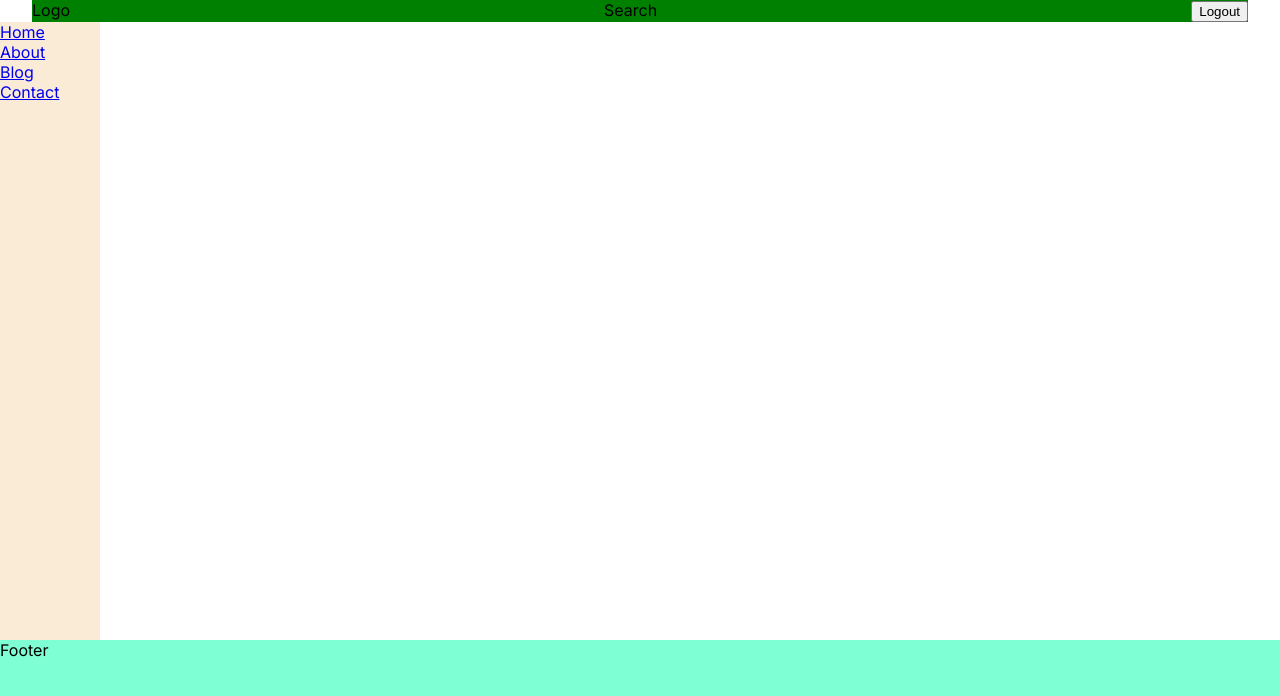
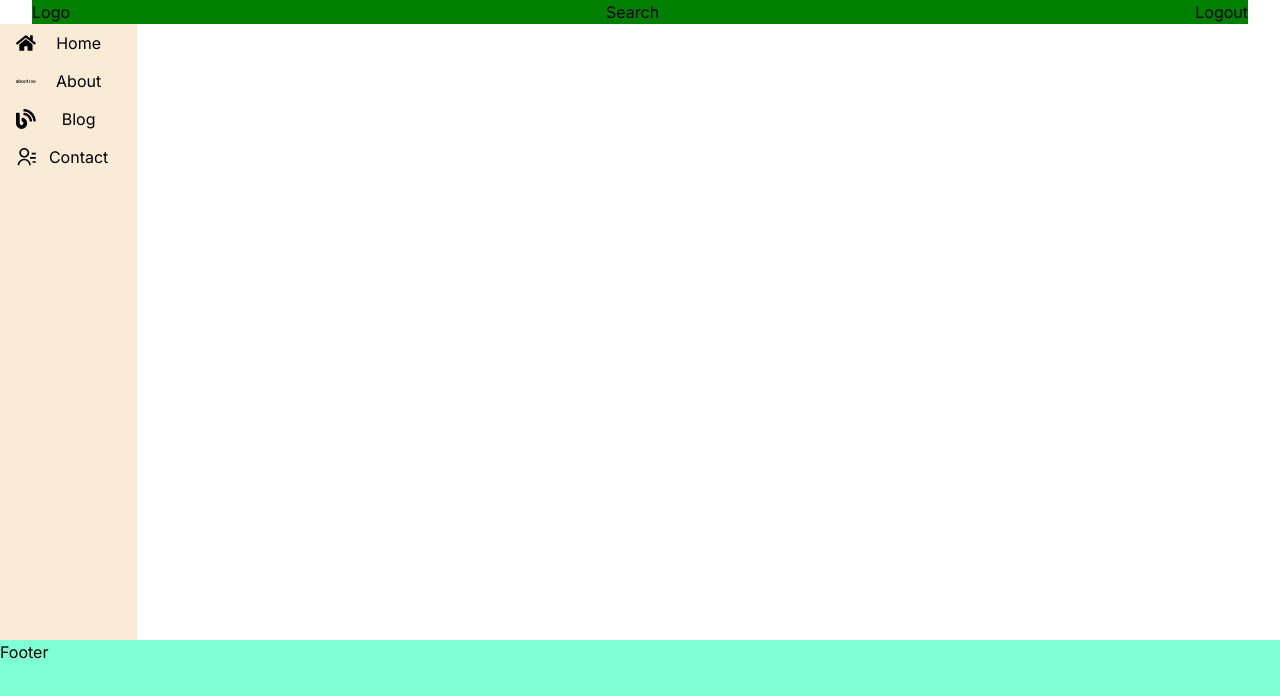
Before and after one commit to linhdatran3/nextjs-14, a Next.js app: page / in a window 1280 px wide. Shown: the top 696 px of the page. Built offline with nearby package versions, Linux system fonts and the light colour scheme.

Commit message:
Add tailwind, add clsx, improve sidebar with icon

```diff
--- a/app/components/navbar/links/index.tsx
+++ b/app/components/navbar/links/index.tsx
@@ -3,15 +3,25 @@ import Link from "next/link";
 import { type IRoute } from "@/utils";
 import { usePathname } from "next/navigation";
 import styles from "./navLink.module.css";
+import { FaFaceDizzy } from "react-icons/fa6";
+import { clsx } from "clsx";
 
 const NavLinkItem = ({ item }: { item: IRoute }) => {
   const pathName = usePathname();
+  const Icon = item.icon ?? FaFaceDizzy;
   return (
     <Link
       href={item.path}
-            className={pathName === item.title ? styles.active : ""}
+      className={clsx(
+        "flex items-center align-middle lg:pl-3 sm:px-3 m-1",
+        pathName === item.title ? styles.active : ""
+      )}
     >
+      <Icon className="text-xl lg:text-3xl" />
+
+      <div className="hidden md:flex mx-2 justify-center w-full">
         {item.title}
+      </div>
     </Link>
   );
 };
--- a/app/components/navbar/navbar.module.css
+++ b/app/components/navbar/navbar.module.css
@@ -2,7 +2,6 @@
   display: flex;
   flex-direction: column;
   max-width: 140px;
-    min-width: 100px;
   background-color: antiquewhite;
   position: absolute;
   height: calc(100% - 180px);
--- a/app/globals.css
+++ b/app/globals.css
@@ -1,4 +1,8 @@
-:root {}
+@tailwind base;
+@tailwind components;
+@tailwind utilities;
+:root {
+}
 
 .container {
   padding: 0 50px;
--- a/app/layout.tsx
+++ b/app/layout.tsx
@@ -22,7 +22,7 @@ export default function RootLayout({
         <Header />
         <div className="main-layout">
           <Navbar />
-          {children}
+          <div className="container">{children}</div>
         </div>
         <Footer />
       </body>
--- /dev/null
+++ b/postcss.config.js
@@ -0,0 +1,6 @@
+module.exports = {
+  plugins: {
+    tailwindcss: {},
+    autoprefixer: {},
+  },
+}
--- /dev/null
+++ b/tailwind.config.js
@@ -0,0 +1,12 @@
+/** @type {import('tailwindcss').Config} */
+module.exports = {
+  content: [
+    "./pages/**/*.{js,ts,jsx,tsx,mdx}",
+    "./components/**/*.{js,ts,jsx,tsx,mdx}",
+    "./app/**/*.{js,ts,jsx,tsx,mdx}"
+  ],
+  theme: {
+    extend: {},
+  },
+  plugins: [],
+}
--- a/utils/constants.tsx
+++ b/utils/constants.tsx
@@ -1,23 +1,33 @@
+import { IconType } from "react-icons";
+import { FaBlog, FaHome } from "react-icons/fa";
+import { RiContactsLine } from "react-icons/ri";
+import { SiAboutdotme } from "react-icons/si";
+
 export interface IRoute {
-    title: string,
-    path: string
+  title: string;
+  path: string;
+  icon?: IconType;
 }
 
 export const ROUTES: IRoute[] = [
   {
-        title: 'Home',
-        path: '/'
+    title: "Home",
+    path: "/",
+    icon: FaHome,
   },
   {
-        title: 'About',
-        path: '/about',
+    title: "About",
+    path: "/about",
+    icon: SiAboutdotme,
   },
   {
-        title: 'Blog',
-        path: '/blog',
+    title: "Blog",
+    path: "/blog",
+    icon: FaBlog,
   },
   {
-        title: 'Contact',
-        path: '/contact'
-    }
-]
+    title: "Contact",
+    path: "/contact",
+    icon: RiContactsLine,
+  },
+];
```
Also changed, not shown: app/components/navbar/index.tsx (+6 -5 lines), package.json (+8 -3 lines), 1 other file (tests, documents, lock files or other folders). Lines whose indentation alone changed are shown as unchanged.
